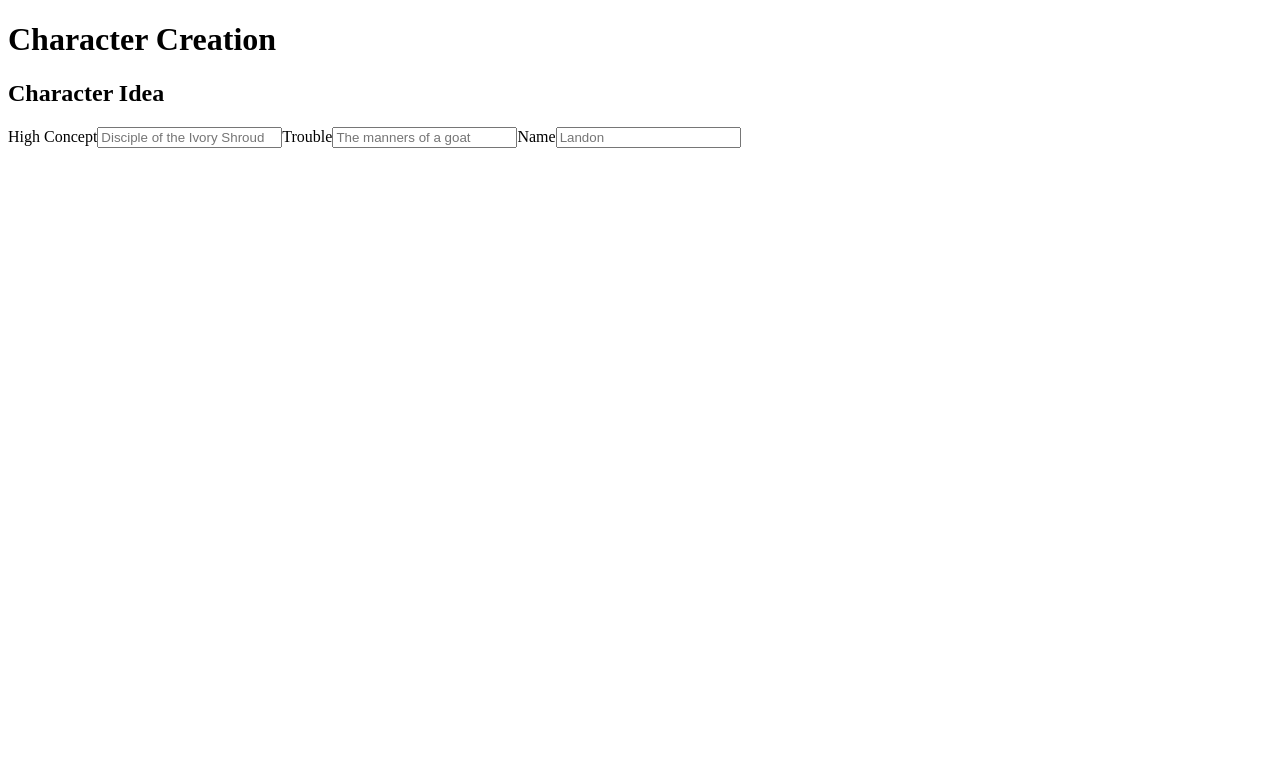
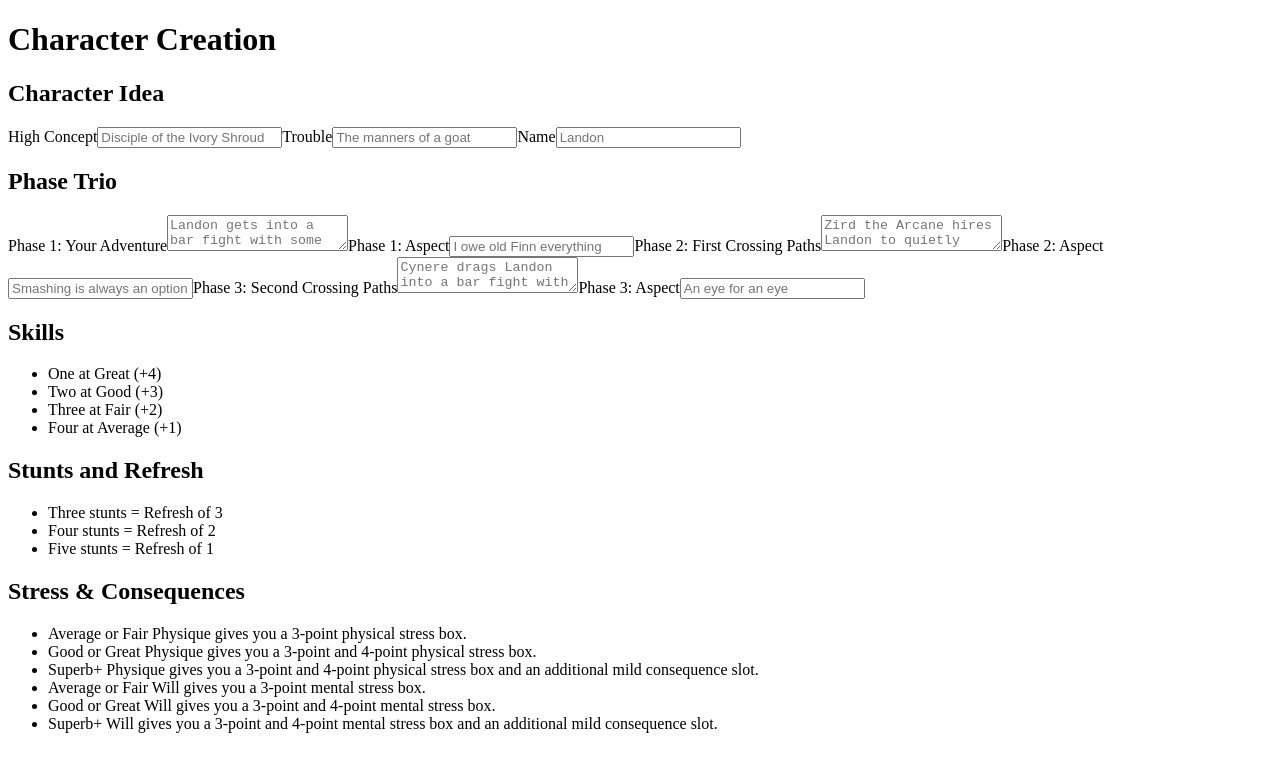
Before and after one commit to RocketPuppy/Play-Fate-Online, a React app: page / in a window 1280 px wide. Shown: the top 772 px of the page. Built offline with nearby package versions, Linux system fonts and the light colour scheme.

Commit message:
Finish filling in character creation worksheet

```diff
--- a/src/character-creation/index.tsx
+++ b/src/character-creation/index.tsx
@@ -1,9 +1,17 @@
 import * as React from "react";
 import CharacterIdea from "./idea";
+import PhaseTrio from "./phase-trio";
+import Skills from "./skills";
+import StressConsequences from "./stress-consequences";
+import StuntsRefresh from "./stunts-refresh";
 
 export default () => (
   <div>
     <h1>Character Creation</h1>
     <CharacterIdea />
+    <PhaseTrio />
+    <Skills />
+    <StuntsRefresh />
+    <StressConsequences />
   </div>
 );
--- /dev/null
+++ b/src/character-creation/phase-trio.tsx
@@ -0,0 +1,124 @@
+import * as React from "react";
+import StatefulForm from "../stateful-form";
+
+interface Phase {
+  backstory?: string;
+  aspect?: string;
+}
+
+interface PhaseTrio {
+  adventure: Phase;
+  firstCrossing: Phase;
+  secondCrossing: Phase;
+}
+
+const initialPhaseTrio: PhaseTrio = {
+  adventure: {},
+  firstCrossing: {},
+  secondCrossing: {}
+};
+
+class PhaseTrioForm extends StatefulForm<PhaseTrio> {}
+
+const adventureBackstoryPlaceholder: string =
+  "Landon gets into a bar fight with some of the scar triad. He is robbed of his sword and beaten severely. His life is saved by a veteran soldier named Old Finn. Finn helps to heal Landon, clean him up, and enlist him in the town militia.";
+
+const firstCrossingBackstoryPlaceholder: string =
+  "Zird the Arcane hires Landon to quietly break into the Tower of Unrest at the Collegia. When their cover is blown, Landon kicks out the tower’s supporting pillars. The two escape as the structure comes crashing down.";
+
+const secondCrossingBackstoryPlaceholder: string =
+  "Cynere drags Landon into a bar fight with warriors from the Dianan Sisterhood. He gets cut across one eye, leaving him half-blinded and scarred. Later, she provides him the chance for vengeance by helping her steal an artifact from them.";
+
+export default () => (
+  <div>
+    <h2>Phase Trio</h2>
+    <PhaseTrioForm
+      initialValues={initialPhaseTrio}
+      FormComponent={({ fields, onChange }) => (
+        <div>
+          <label>
+            <span>Phase 1: Your Adventure</span>
+            <textarea
+              placeholder={adventureBackstoryPlaceholder}
+              value={fields.adventure.backstory}
+              onChange={e => {
+                onChange("adventure", {
+                  ...fields.adventure,
+                  backstory: e.target.value
+                });
+              }}
+            />
+          </label>
+          <label>
+            <span>Phase 1: Aspect</span>
+            <input
+              type="text"
+              placeholder="I owe old Finn everything"
+              value={fields.adventure.aspect}
+              onChange={e => {
+                onChange("adventure", {
+                  ...fields.adventure,
+                  aspect: e.target.value
+                });
+              }}
+            />
+          </label>
+          <label>
+            <span>Phase 2: First Crossing Paths</span>
+            <textarea
+              placeholder={firstCrossingBackstoryPlaceholder}
+              value={fields.firstCrossing.backstory}
+              onChange={e => {
+                onChange("firstCrossing", {
+                  ...fields.firstCrossing,
+                  backstory: e.target.value
+                });
+              }}
+            />
+          </label>
+          <label>
+            <span>Phase 2: Aspect</span>
+            <input
+              type="text"
+              placeholder="Smashing is always an option"
+              value={fields.firstCrossing.aspect}
+              onChange={e => {
+                onChange("firstCrossing", {
+                  ...fields.firstCrossing,
+                  aspect: e.target.value
+                });
+              }}
+            />
+          </label>
+          <label>
+            <span>Phase 3: Second Crossing Paths</span>
+            <textarea
+              placeholder={secondCrossingBackstoryPlaceholder}
+              value={fields.secondCrossing.backstory}
+              onChange={e => {
+                onChange("secondCrossing", {
+                  ...fields.secondCrossing,
+                  backstory: e.target.value
+                });
+              }}
+            />
+          </label>
+          <label>
+            <span>Phase 3: Aspect</span>
+            <input
+              type="text"
+              placeholder="An eye for an eye"
+              value={fields.secondCrossing.aspect}
+              onChange={e => {
+                onChange("secondCrossing", {
+                  ...fields.secondCrossing,
+                  aspect: e.target.value
+                });
+              }}
+            />
+          </label>
+        </div>
+      )}
+    />
+  </div>
+);
--- /dev/null
+++ b/src/character-creation/skills.tsx
@@ -0,0 +1,13 @@
+import * as React from "react";
+
+export default () => (
+  <div>
+    <h2>Skills</h2>
+    <ul>
+      <li>One at Great (+4)</li>
+      <li>Two at Good (+3)</li>
+      <li>Three at Fair (+2)</li>
+      <li>Four at Average (+1)</li>
+    </ul>
+  </div>
+);
--- /dev/null
+++ b/src/character-creation/stress-consequences.tsx
@@ -0,0 +1,26 @@
+import * as React from "react";
+
+export default () => (
+  <div>
+    <h2>Stress &amp; Consequences</h2>
+    <ul>
+      <li>Average or Fair Physique gives you a 3-point physical stress box.</li>
+      <li>
+        Good or Great Physique gives you a 3-point and 4-point physical stress
+        box.
+      </li>
+      <li>
+        Superb+ Physique gives you a 3-point and 4-point physical stress box and
+        an additional mild consequence slot.
+      </li>
+      <li>Average or Fair Will gives you a 3-point mental stress box.</li>
+      <li>
+        Good or Great Will gives you a 3-point and 4-point mental stress box.
+      </li>
+      <li>
+        Superb+ Will gives you a 3-point and 4-point mental stress box and an
+        additional mild consequence slot.
+      </li>
+    </ul>
+  </div>
+);
--- /dev/null
+++ b/src/character-creation/stunts-refresh.tsx
@@ -0,0 +1,12 @@
+import * as React from "react";
+
+export default () => (
+  <div>
+    <h2>Stunts and Refresh</h2>
+    <ul>
+      <li>Three stunts = Refresh of 3</li>
+      <li>Four stunts = Refresh of 2</li>
+      <li>Five stunts = Refresh of 1</li>
+    </ul>
+  </div>
+);
```
